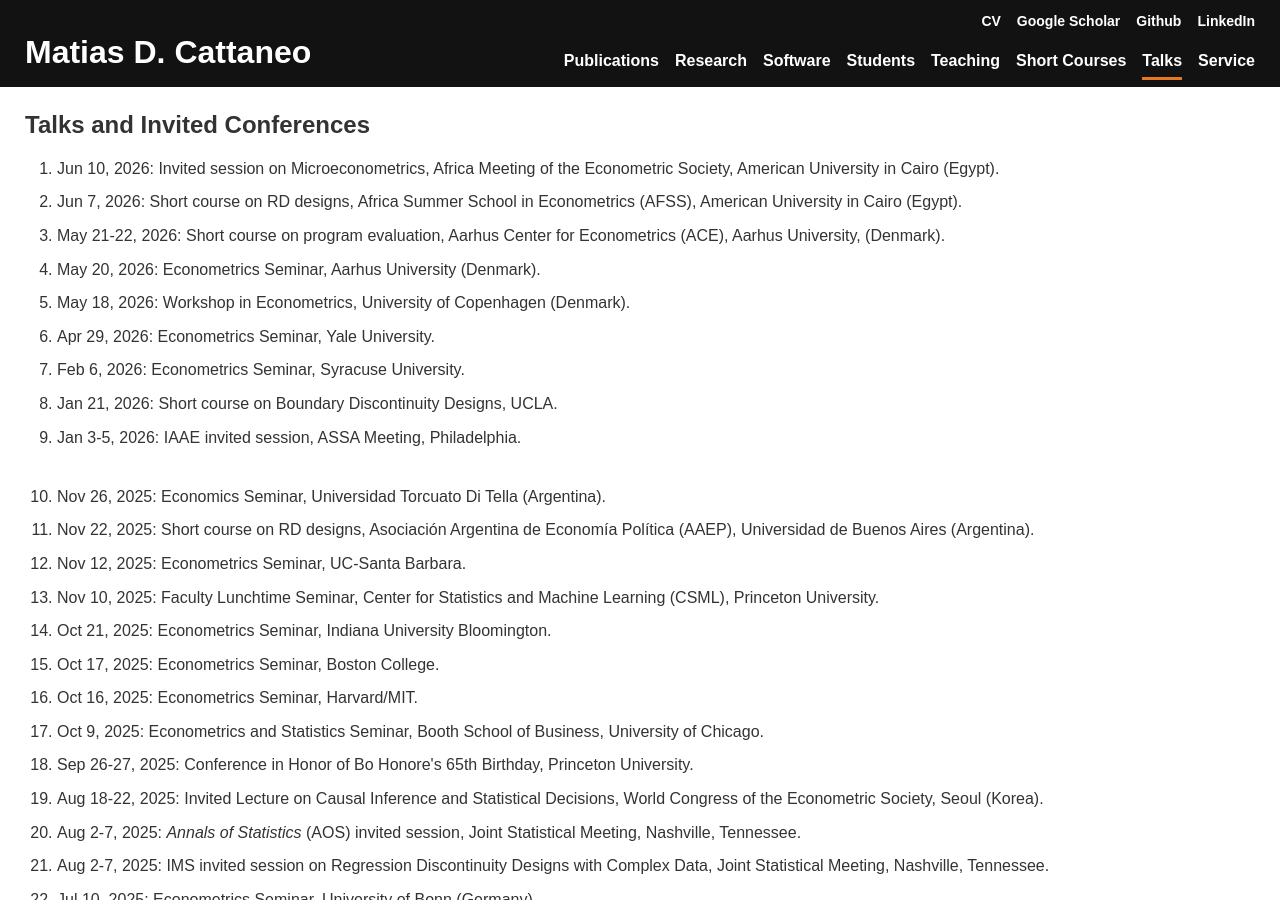
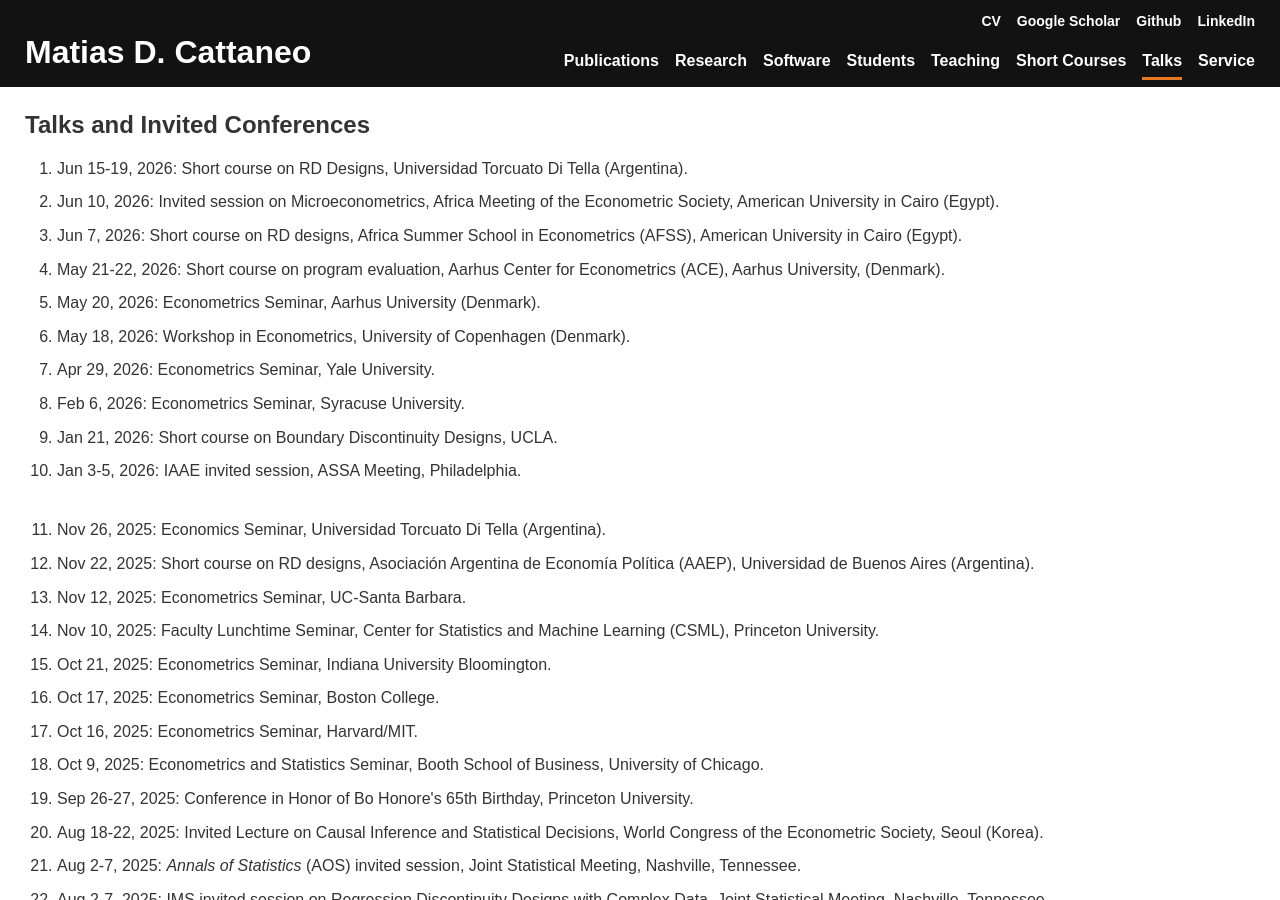
Before and after one commit to mdcattaneo/mdcattaneo.github.io, a Jekyll site: the page built from talks.html, in a window 1280 px wide and 900 px high. Built offline with Jekyll 4.4.1, drawn with Linux system fonts in a browser that asks for light colours; some web fonts are replaced.

Commit message:
Added website file

```diff
--- a/short-courses.html
+++ b/short-courses.html
@@ -10,6 +10,9 @@ redirect_from:
     Short Courses, Workshops, and Tutorials
 </h2>
 <ol>
+    <li>
+        RD Designs, Universidad Torcuato Di Tella, Buenos Aires, Argentina, June 2026.
+    </li>
     <li>
         RD Designs, Africa Summer School in Econometrics (AFSS), Cairo, Egypt, June 2026.
     </li>
--- a/talks.html
+++ b/talks.html
@@ -10,6 +10,9 @@ redirect_from:
     Talks and Invited Conferences
 </h2>
 <ol>
+    <li>
+        Jun 15-19, 2026: Short course on RD Designs, Universidad Torcuato Di Tella (Argentina).
+    </li>
     <li>
         Jun 10, 2026: Invited session on Microeconometrics, Africa Meeting of the Econometric Society, American University in Cairo (Egypt).
     </li>
```
